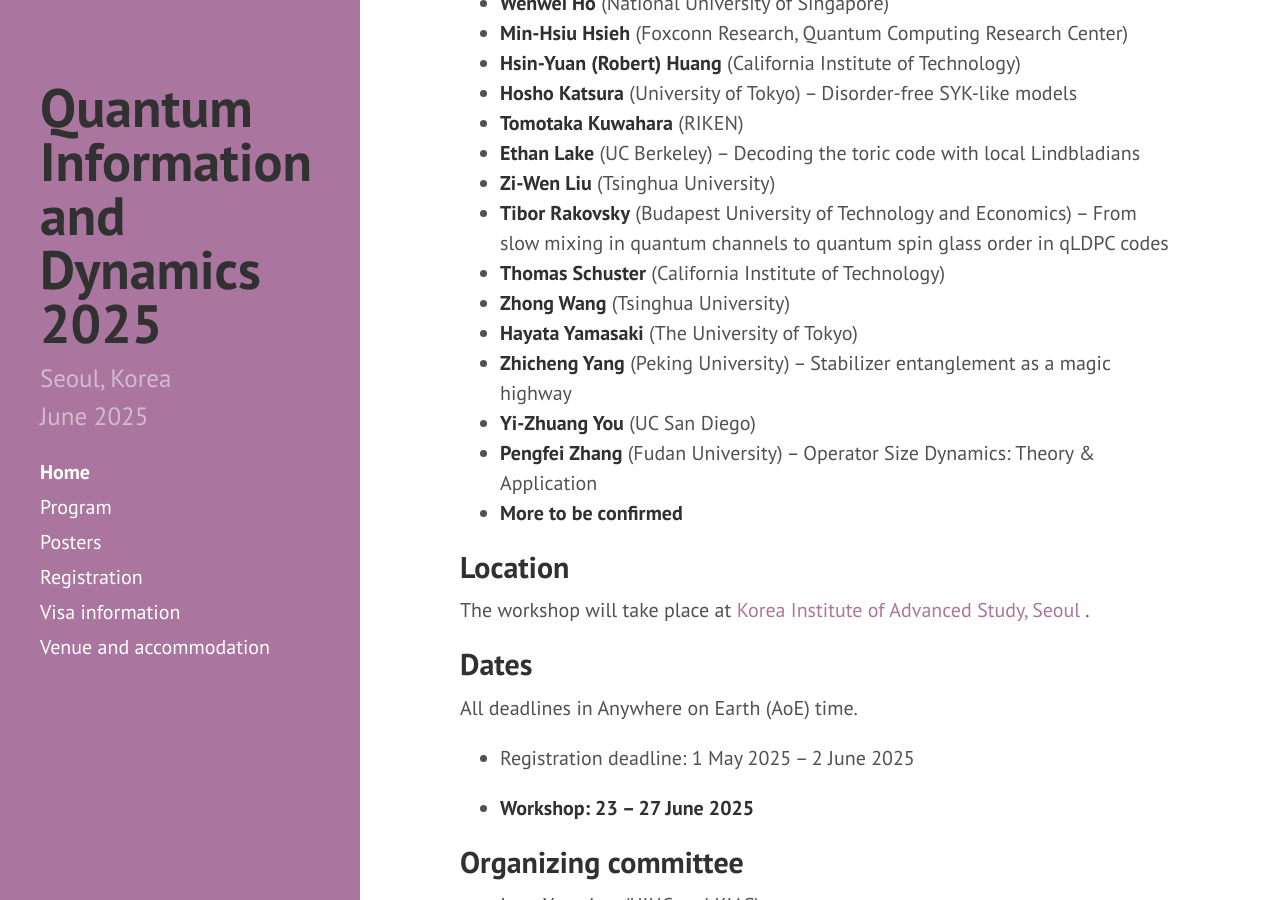
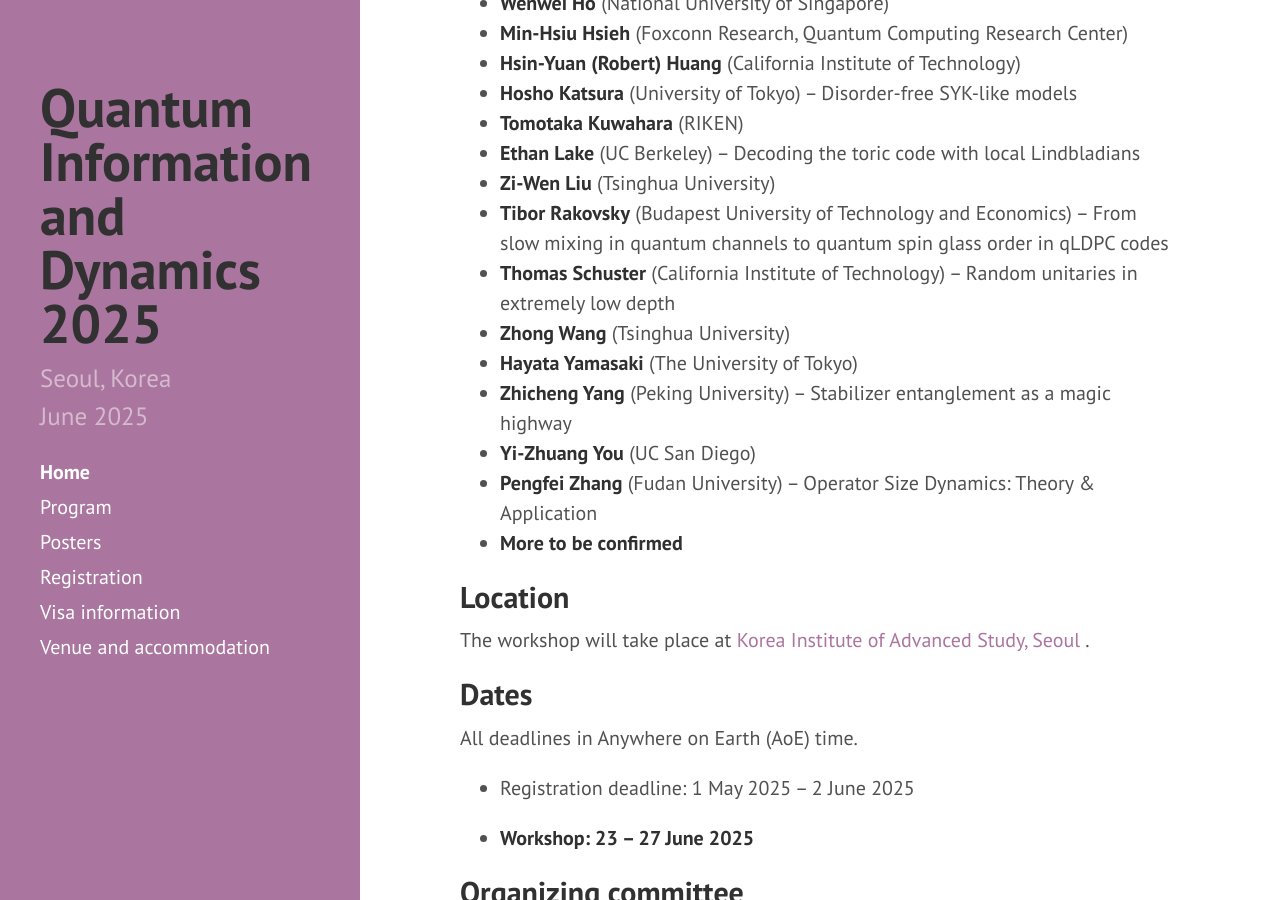
Before and after one commit to yeon-lee/yeon-lee.github.io, a Jekyll site: the page built from index.md, in a window 1280 px wide and 900 px high, scrolled down 526 px. Built offline with Jekyll 4.4.1, drawn with Linux system fonts in a browser that asks for light colours; nearby versions of some CDN libraries.

Commit message:
Update index.md

```diff
--- a/index.md
+++ b/index.md
@@ -22,7 +22,7 @@ This workshop aims to bring together leading experts in quantum information and
 * **Ethan Lake** (UC Berkeley) -- Decoding the toric code with local Lindbladians
 * **Zi-Wen Liu** (Tsinghua University)
 * **Tibor Rakovsky** (Budapest University of Technology and Economics) -- From slow mixing in quantum channels to quantum spin glass order in qLDPC codes
-* **Thomas Schuster** (California Institute of Technology)
+* **Thomas Schuster** (California Institute of Technology) -- Random unitaries in extremely low depth
 * **Zhong Wang** (Tsinghua University)
 * **Hayata Yamasaki** (The University of Tokyo)
 * **Zhicheng Yang** (Peking University) -- Stabilizer entanglement as a magic highway
```
